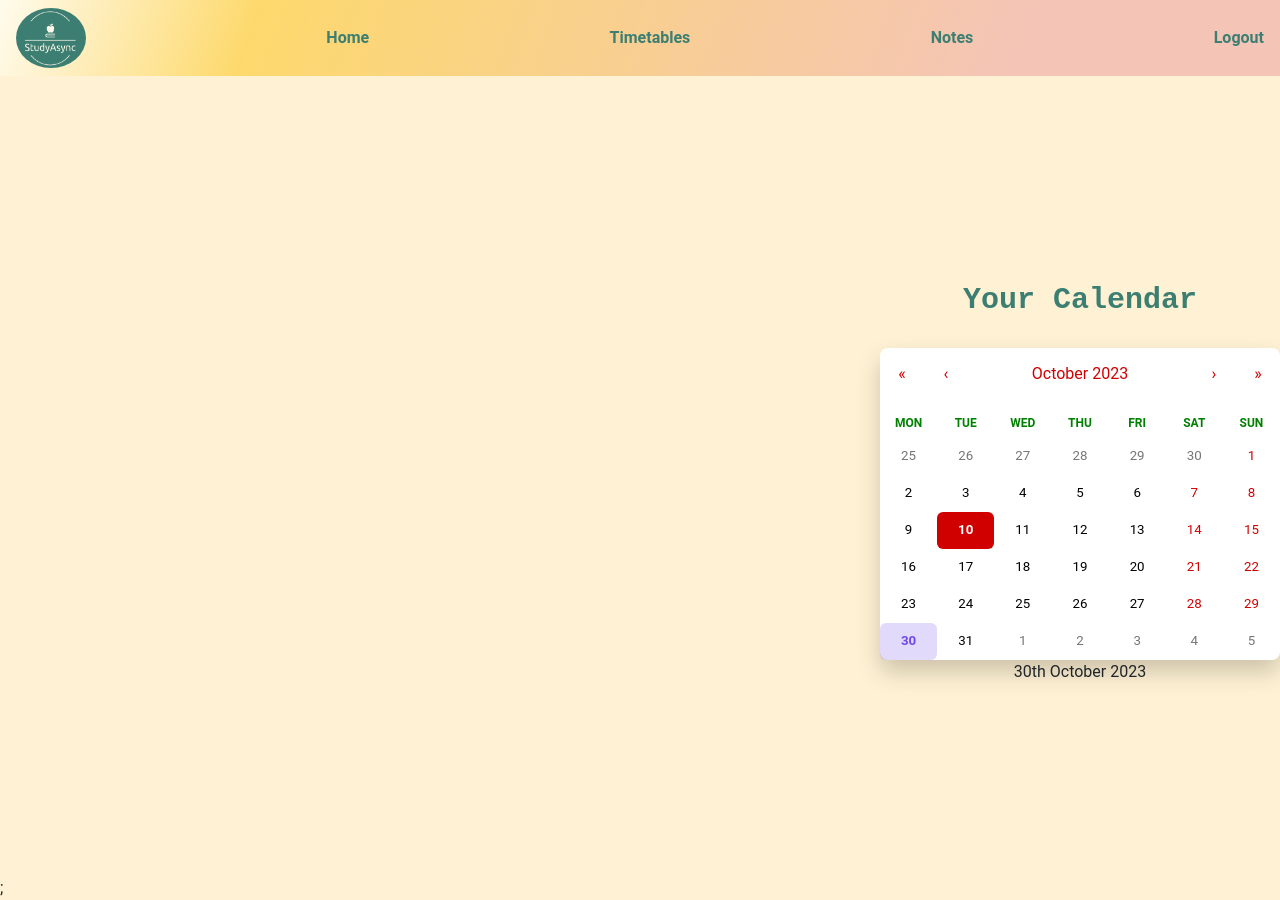
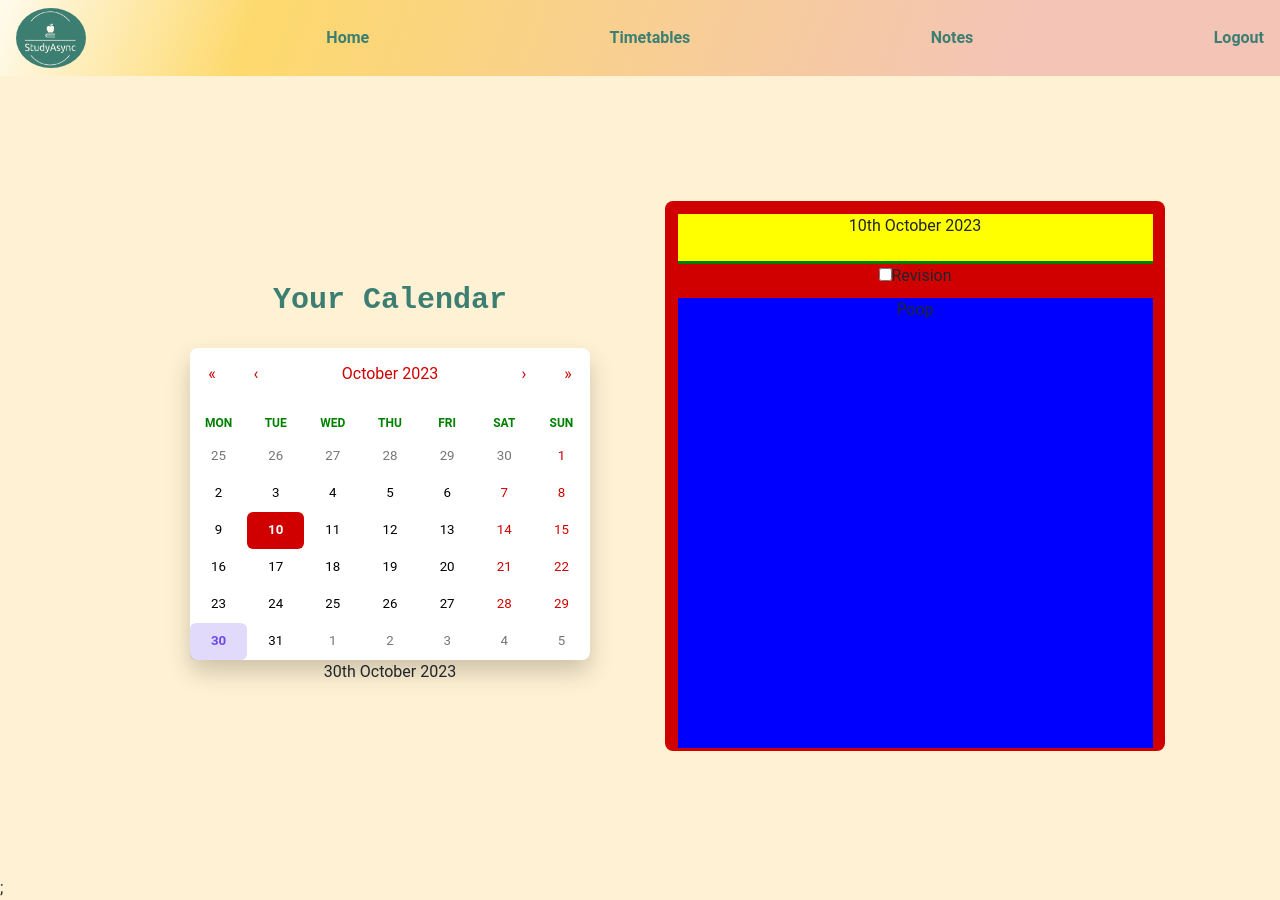
Before and after one commit to ConmHayes/Revision-App, a React (Vite) app in the folder client/: page /timetables in a window 1280 px wide. Both pictures are taken after a click on the button "10". Built offline with nearby package versions, Linux system fonts and the light colour scheme; no server answers; the HTML template or start-up script is replaced by a standard one.

Commit message:
adding some functionality (?) to timetables

```diff
--- a/client/src/App.css
+++ b/client/src/App.css
@@ -292,22 +292,35 @@ footer {
   margin-bottom: 20px;
 }
 
-.circle {
-  width: 50px;
-  height: 50px;
-  -webkit-border-radius: 25px;
-  -moz-border-radius: 25px;
-  border-radius: 25px;
-  background-color: transparent;
+.tall-form{
+  height: 500px;
+  width: 500px;
+  border-radius: 8px;
+  border: 2px;
+  border-color: green;
+  background-color: #d10000;
   text-align: center;
-  color: white;
-  transform: scale(1);
-  transition: opacity 0.4s, transform 0.4s;
+  flex-direction: column;
 }
 
-.circle :hover {
-  transform: scale(1.2);
+.flexbox-header{
+  height: 50px;
+  width: 95%;
+  border-bottom: 3px solid green;
+  align-items: flex-end;
+  justify-content: flex-end;
+  background-color: yellow;
 }
+
+.flexbox-form{
+  height: 450px;
+  position: relative;
+  top: 10px;
+  width: 95%;
+  background-color: blue;
+
+}
+
 
 .pwicon {
   padding-right: 25px;
--- a/client/src/App.jsx
+++ b/client/src/App.jsx
@@ -1,7 +1,7 @@
 import "./App.css";
 import * as Pages from "./pages";
 import { Routes, Route } from "react-router-dom";
-import { Header } from './Components'
+import { Header } from './components'
 
 function App() {
   return (
--- a/client/src/components/Calendar/index.jsx
+++ b/client/src/components/Calendar/index.jsx
@@ -3,7 +3,7 @@ import { useEffect, useState } from "react";
 import Calendar from "react-calendar"
 
 
-export default function schedule( ) {
+export default function schedule( {createEvent, setCreateEvent, tempData, setTempData}) {
   const [today, setToday] = useState("");
   const [date, setDate] = useState(new Date())
 
@@ -54,6 +54,8 @@ export default function schedule( ) {
       dateString: selectedDate,
     }
     console.log(selectedDate)
+    setCreateEvent(true)
+    setTempData(selectedDate)
 
   }
   useEffect(() => {
--- /dev/null
+++ b/client/src/components/EventForm/index.jsx
@@ -0,0 +1,15 @@
+
+
+export default function EventForm({ tempData, setTempData }){
+    console.log(tempData)
+    return (
+        <div className = "flexbox-container tall-form" style = {{height: "550px"}}>
+            <div className="flexbox-header">
+                {tempData}
+            </div>
+
+            <div className= "flex-options"><input type = "checkbox" />Revision</div>
+            <div className="flexbox-form">Poop</div>
+        </div>
+    )
+}
--- a/client/src/components/index.jsx
+++ b/client/src/components/index.jsx
@@ -6,3 +6,4 @@ export { default as TimetableGallery } from "./TimetableGallery";
 export { default as TimetableCard } from "./TimetableCard";
 export { default as EmailForm } from "./EmailForm";
 export { default as SearchForm } from "./SearchForm";
+export { default as EventForm } from "./EventForm"
--- a/client/src/pages/LoginPage/index.jsx
+++ b/client/src/pages/LoginPage/index.jsx
@@ -1,5 +1,5 @@
 import { useState, useEffect } from "react";
-import { UsernameForm } from "../../Components";
+import { UsernameForm } from "../../components";
 import { Link } from "react-router-dom"
 import "./style.css";
 
--- a/client/src/pages/LoginPage/style.css
+++ b/client/src/pages/LoginPage/style.css
@@ -7,17 +7,17 @@ body.login-page {
 
   .flexbox-container {
     display: flex;
-    justify-content: flex-end; /* Positions the content to the right */
+    justify-content: center; /* Positions the content to the right */
     align-items: center;
     height: 100vh;
   }
 
   .login-array {
-    background-color: #ff724b; /* Set the background for the login form */
+    background-color: transparent ; /*#ff724b Set the background for the login form */
     color: black; /* Font color */
     padding: 20px;
     border-radius: 10px;
-    width: 300px; /* Adjust the width as needed */
+    width: 500px; /* Adjust the width as needed */
     margin-left: 20px; /* Add margin to push it to the left initially */
   }
 
--- a/client/src/pages/SignupPage/index.jsx
+++ b/client/src/pages/SignupPage/index.jsx
@@ -1,6 +1,6 @@
 import React from "react";
 import { useState } from "react";
-import { UsernameForm } from "../../Components";
+import { UsernameForm } from "../../components";
 
 
 
--- a/client/src/pages/TimetablesPage/index.jsx
+++ b/client/src/pages/TimetablesPage/index.jsx
@@ -1,11 +1,20 @@
-import { Calendar, TimetableGallery } from "../../Components";
+import { Calendar, TimetableGallery, EventForm } from "../../components";
+import { useState, useEffect } from "react"
 
 export default function TimetablesPage() {
+  const [createEvent, setCreateEvent] = useState(false)
+  const [tempData, setTempData] = useState("")
+
+
+
   return (<>
-      <div className = "flexbox-container">
-        <Calendar />
+      <div className = "flexbox-container" style = {{ justifyContent: "center"}}>
+        <div className="flex-item"></div>
+        <div className = "flex-item">
+        <Calendar createEvent = { createEvent } setCreateEvent = { setCreateEvent } tempData = { tempData } setTempData={setTempData}/>
+        </div>
+        <div className="flex-item" style = {{position: "relative", left: "75px"}}>{createEvent==true ? <EventForm tempData = {tempData} setTempData = {setTempData}/> : ""}</div>
       </div>;
-      <TimetableGallery />
     </>
 )
 }
```
Also changed, not shown: 1 other file (tests, documents, lock files or other folders).
